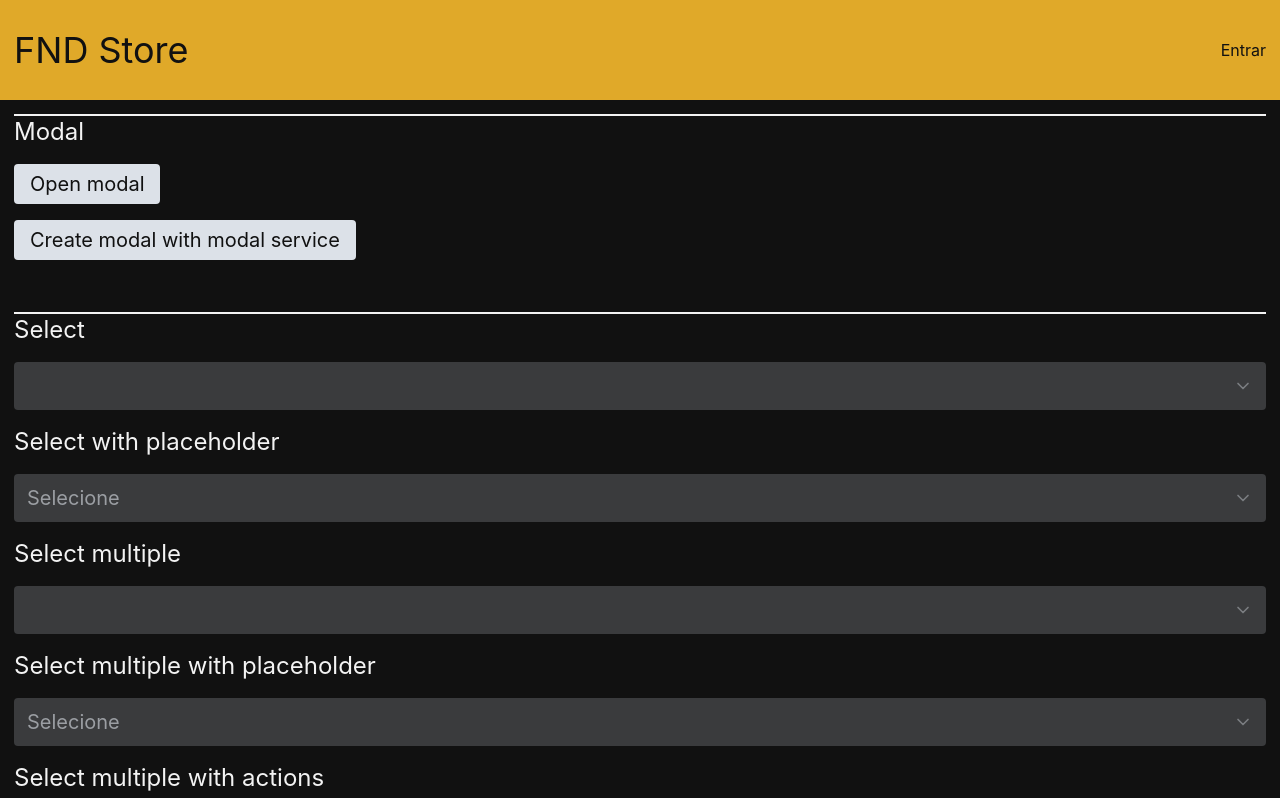
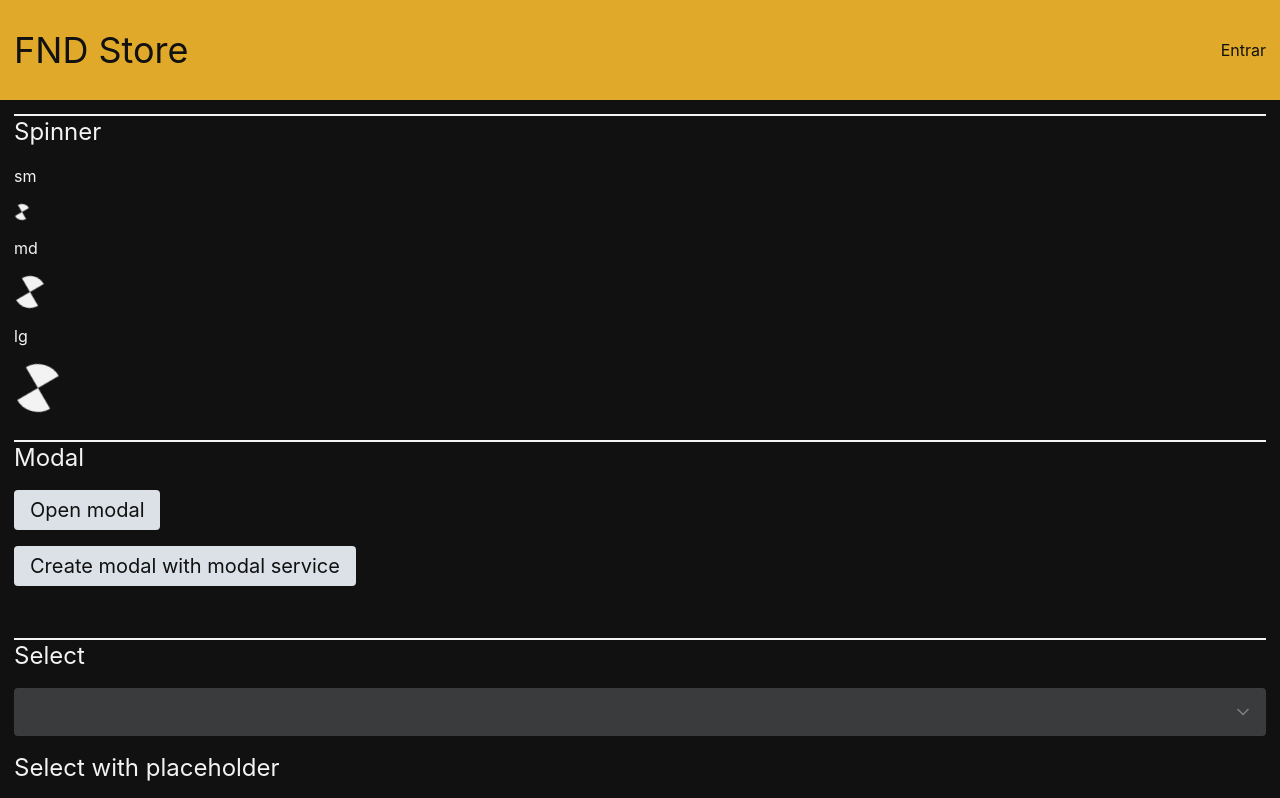
Before and after one commit to fndcaique/fnd-store-web-nextjs, a Next.js app: page /components in a window 1280 px wide. Shown: the top 798 px of the page. Built offline with nearby package versions, Linux system fonts and the light colour scheme.

Commit message:
feat: spinner

```diff
--- a/next.config.js
+++ b/next.config.js
@@ -1,7 +1,7 @@
 /* eslint-disable no-undef */
 /** @type {import('next').NextConfig} */
 const nextConfig = {
-  reactStrictMode: true,
+  reactStrictMode: false,
   compiler: {}
 };
 
--- a/src/components/modal/modal-service-wrapper.tsx
+++ b/src/components/modal/modal-service-wrapper.tsx
@@ -10,6 +10,8 @@ import Modal from './modal';
 type ModalServiceWrapperState = {
   modals: ModalServiceCreateModalData[];
 };
+
+let times = 0;
 
 export default class ModalServiceWrapper extends React.Component<
   object,
@@ -24,6 +26,7 @@ export default class ModalServiceWrapper extends React.Component<
       if (notification.id === ModalWrapperId) {
         switch (notification.command.title) {
           case 'create':
+            console.log('create modal', times++, notification);
             this.createModal(
               (notification.command as ModalServiceCreateModalCommand).data
             );
@@ -90,11 +93,13 @@ export default class ModalServiceWrapper extends React.Component<
 
   render(): React.ReactNode {
     const { modals } = this.state;
+    console.log({ modals });
+
     return (
       <div className='modal-service-wrapper'>
-        {modals.map((modalData) => (
+        {modals.map((modalData, index) => (
           <Modal
-            key={modalData.controller.id}
+            key={modalData.controller.id + index}
             {...modalData}
             onDismiss={(data) => {
               modalData.onDismiss?.(data);
--- /dev/null
+++ b/src/components/spinner.tsx
@@ -0,0 +1,12 @@
+import classNames from 'classnames';
+
+export type SpinnerProps = {
+  sm?: boolean;
+  md?: boolean;
+  lg?: boolean;
+};
+
+export default function Spinner(props: SpinnerProps) {
+  const { sm, lg } = props;
+  return <div className={classNames('spinner', { sm, lg })}></div>;
+}
--- a/src/pages/components.tsx
+++ b/src/pages/components.tsx
@@ -13,6 +13,7 @@ import Textarea, { TextareaProps } from '../components/form/teaxtarea';
 import Container from '../components/layout/container';
 import Page from '../components/layout/page';
 import Modal from '../components/modal/modal';
+import Spinner from '../components/spinner';
 import { ModalController, ModalService } from '../services/modal.service';
 import { cpfMask, removeMask } from '../utils/mask';
 
@@ -71,10 +72,6 @@ export default function ComponentsPage() {
     modal.onDidDismiss(({ data }) => console.log({ data }));
 
     setModalControllers((controllers) => [...controllers, modal]);
-
-    setTimeout(() => {
-      modal.dismiss('destroy');
-    }, 10000);
   };
   return (
     <Page>
@@ -364,6 +361,16 @@ export default function ComponentsPage() {
             </div>
           ))}
         </section>
+
+        <section className='flex flex-col items-start gap-4'>
+          <h1 className='text-2xl'>Spinner</h1>
+          <p>sm</p>
+          <Spinner sm />
+          <p>md</p>
+          <Spinner />
+          <p>lg</p>
+          <Spinner lg />
+        </section>
       </Container>
     </Page>
   );
--- /dev/null
+++ b/src/styles/colors.scss
@@ -0,0 +1,48 @@
+
+:root {
+  --dark: #111111;
+  --light: #f3f3f3;
+
+
+  --primary-1: #e0a92933;
+  --primary-2: #e0a92966;
+  --primary-3: #e0a92999;
+  --primary-4: #e0a929cc;
+  --primary-5: #e0a929;
+  --primary: #e0a929;
+
+  --neutral-1: #dce1e833;
+  --neutral-2: #dce1e866;
+  --neutral-3: #dce1e899;
+  --neutral-4: #dce1e8cc;
+  --neutral-5: #dce1e8;
+  --neutral: #dce1e8;
+
+  --accent-1: #5a6fc433;
+  --accent-2: #5a6fc466;
+  --accent-3: #5a6fc499;
+  --accent-4: #5a6fc4cc;
+  --accent-5: #5a6fc4;
+  --accent: #5a6fc4;
+
+  --danger-1: #c1292e33;
+  --danger-2: #c1292e66;
+  --danger-3: #c1292e99;
+  --danger-4: #c1292ecc;
+  --danger-5: #c1292e;
+  --danger: #c1292e;
+
+  --success-1: #0c7c5933;
+  --success-2: #0c7c5966;
+  --success-3: #0c7c5999;
+  --success-4: #0c7c59cc;
+  --success-5: #0c7c59;
+  --success: #0c7c59;
+
+  --warning-1: #ff923333;
+  --warning-2: #ff923366;
+  --warning-3: #ff923399;
+  --warning-4: #ff9233cc;
+  --warning-5: #ff9233;
+  --warning: #ff923;
+}
--- a/src/styles/globals.scss
+++ b/src/styles/globals.scss
@@ -2,53 +2,7 @@
 @tailwind components;
 @tailwind utilities;
 
-:root {
-  --dark: #111111;
-  --light: #f3f3f3;
-
-
-  --primary-1: #e0a92933;
-  --primary-2: #e0a92966;
-  --primary-3: #e0a92999;
-  --primary-4: #e0a929cc;
-  --primary-5: #e0a929;
-  --primary: #e0a929;
-
-  --neutral-1: #dce1e833;
-  --neutral-2: #dce1e866;
-  --neutral-3: #dce1e899;
-  --neutral-4: #dce1e8cc;
-  --neutral-5: #dce1e8;
-  --neutral: #dce1e8;
-
-  --accent-1: #5a6fc433;
-  --accent-2: #5a6fc466;
-  --accent-3: #5a6fc499;
-  --accent-4: #5a6fc4cc;
-  --accent-5: #5a6fc4;
-  --accent: #5a6fc4;
-
-  --danger-1: #c1292e33;
-  --danger-2: #c1292e66;
-  --danger-3: #c1292e99;
-  --danger-4: #c1292ecc;
-  --danger-5: #c1292e;
-  --danger: #c1292e;
-
-  --success-1: #0c7c5933;
-  --success-2: #0c7c5966;
-  --success-3: #0c7c5999;
-  --success-4: #0c7c59cc;
-  --success-5: #0c7c59;
-  --success: #0c7c59;
-
-  --warning-1: #ff923333;
-  --warning-2: #ff923366;
-  --warning-3: #ff923399;
-  --warning-4: #ff9233cc;
-  --warning-5: #ff9233;
-  --warning: #ff923;
-}
+@import "./colors.scss";
 
 html,
 body {
@@ -184,3 +138,4 @@ input:-webkit-autofill:active {
  /* @media only screen and (min-width: 1200px) {} */
 
 @import "./form.scss";
+@import "./spinner.scss";
--- /dev/null
+++ b/src/styles/spinner.scss
@@ -0,0 +1,35 @@
+@import "colors";
+
+.spinner {
+  content: "";
+  display: inline-block;
+  position: relative;
+  border-radius: 50%;
+  box-sizing: border-box;
+  border: 1rem solid var(--light);
+  border-color: var(--light) transparent var(--light) transparent;
+  animation: spinnerAnimation 1.2s infinite;
+}
+
+.spinner.sm {
+  border-width: 0.5rem;
+}
+
+.spinner.lg {
+  border-width: 1.5rem;
+}
+
+
+@keyframes spinnerAnimation {
+  0% {
+    transform: rotate(0);
+    animation-timing-function: cubic-bezier(0.55, 0.055, 0.675, 0.19);
+  }
+  50% {
+    transform: rotate(900deg);
+    animation-timing-function: cubic-bezier(0.215, 0.61, 0.355, 1);
+  }
+  100% {
+    transform: rotate(1800deg);
+  }
+}
```
